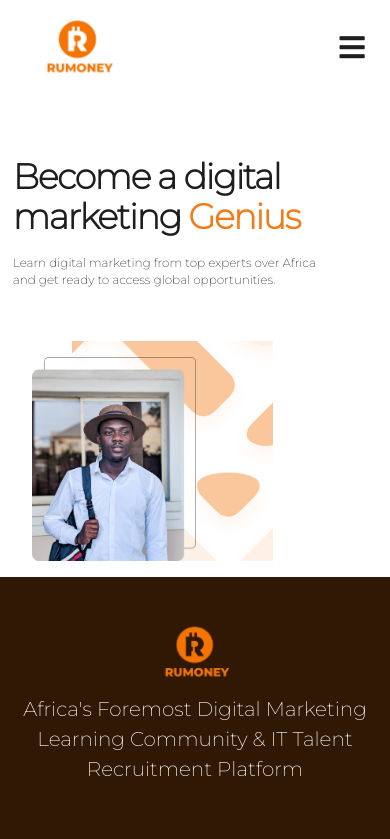
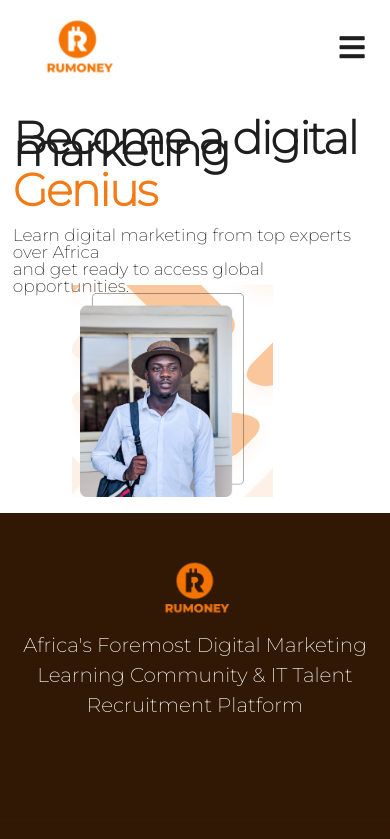
Before and after one commit to Yusasive/Rumoney, a React (Create React App) app: page / in a window 390 px wide. Shown: the top 839 px of the page. Built offline with nearby package versions, Linux system fonts and the light colour scheme.

Commit message:
file updated

```diff
--- a/src/components/hero/HeroSection.css
+++ b/src/components/hero/HeroSection.css
@@ -90,7 +90,7 @@
         }
     }
 
-    @media screen and (max-width: 768px) {
+    @media screen and (max-width: 1023px) {
         .hero {
             flex-direction: column;
             margin: auto;
@@ -130,37 +130,37 @@
         }
     }
 
-    @media screen and (max-width: 490px) {
+    @media screen and (max-width: 750px) {
         .hero {
             margin: auto;
         }
         .hero-content {
-            height: 306px;
+            height: 250px;
             width: auto;
             margin: 0.6rem;
-            padding-top: 2.5rem;
+            padding-top: 1rem;
         }
         .hero-content h1 {
             font-weight: 600;
-            font-size: 35px;
+            font-size: 45px;
             line-height: 12px;
-            margin: 3em 0.2rem 0.2rem 0.2rem;
+            margin: 2em 0.2rem 0.2rem 0.2rem;
         }
         .hero-content span {
             font-weight: 600;
-            font-size: 35px;
+            font-size: 45px;
         }
         .hero-content p {
             font-weight: 500;
-            font-size: 12px;
+            font-size: 17px;
             line-height: 17px;
             margin: 0rem 0.2rem;
         }
         .hero-image1 {
             width: 60%;
             height: 50%;
-            margin-left: 2rem;
-            padding-top: 1rem;
+            margin-left: 5rem;
+            padding-top: 0.5rem;
         }
         .hero-image {
             margin-right: 0;
```
